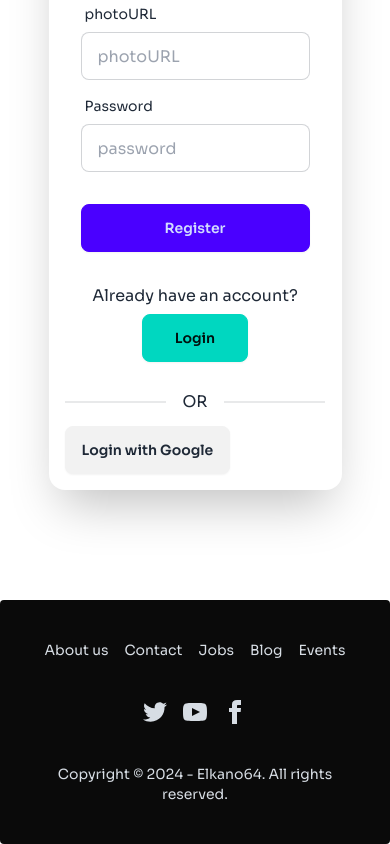
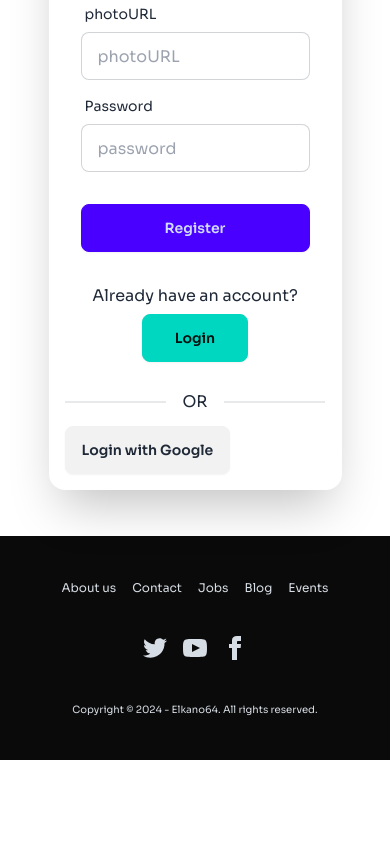
Before and after one commit to Hafiz-Al-Shams/elkano64-client, a React (Vite) app: page /register in a window 390 px wide. Shown: the part 412-1256 px from the top of the page. After the commit the page ends 1172 px from the top, so only its background shows below. Built offline with nearby package versions, Linux system fonts and the light colour scheme; no server answers.

Commit message:
fixed the footer & events section

```diff
--- a/src/components/Events.jsx
+++ b/src/components/Events.jsx
@@ -1,10 +1,24 @@
+import Swal from "sweetalert2";
 
 
 const Events = () => {
+
+
+    const handleEventDetails = () => {
+
+        Swal.fire({
+            title: 'Upcoming!',
+            text: 'Details will come next week..',
+            icon: 'info',
+            confirmButtonText: 'Cool'
+        });
+    }
+
+
     return (
-        <div className="bg-gray-900 text-white pb-20 pt-12 px-6">
+        <div className="bg-gray-900 text-white pb-9 md:pb-12 lg:pb-20 pt-7 md:pt-10 lg:pt-16 px-6">
             <div className="max-w-4xl mx-auto">
-                <h2 className="text-2xl font-semibold text-center mb-8">Upcoming Events</h2>
+                <h2 className="text-2xl lg:text-3xl font-semibold text-center mb-6 lg:mb-8">Upcoming Events</h2>
                 <div className="flex flex-col md:flex-row items-center gap-8 bg-gray-800 p-6 rounded-lg">
                     <div className="flex-1">
                         <p className="text-sm text-pink-400 mb-2">15/03/2025 — 21/03/2025</p>
@@ -12,12 +26,12 @@ const Events = () => {
                         <p className="text-sm text-gray-400 mb-4">
                             Join us for an unforgettable evening celebrating the rich culinary traditions of Europe. Indulge in a specially curated menu featuring French soufflés, Italian risottos, Spanish paellas, and more. Each dish is paired with exquisite wines to complement the flavors, making this a true feast for the senses ...
                         </p>
-                        <button className="btn btn-outline btn-secondary">View Details</button>
+                        <button onClick={handleEventDetails} className="btn btn-outline btn-sm md:btn-md btn-secondary">View Details</button>
                     </div>
                     <div className="w-full md:w-64 flex-shrink-0">
                         <img
-                            src="https://i.ibb.co.com/Wyqhsyk/event.jpg" // Replace this URL with your actual image URL
-                            alt="Napa Valley Grapes"
+                            src="https://i.ibb.co.com/Wyqhsyk/event.jpg"
+                            alt="Napa Valley"
                             className="rounded-lg"
                         />
                     </div>
--- a/src/components/Services.jsx
+++ b/src/components/Services.jsx
@@ -9,10 +9,10 @@ import { RiSecurePaymentLine } from "react-icons/ri";
 const Services = () => {
     return (
         <div>
-            <div>
+            <div className="">
                 <h3 className="text-center font-bold text-xl md:text-2xl lg:text-3xl mt-8 md:mt-11 lg:mt-20 mb-0.5 md:mb-2.5 lg:mb-5 px-2.5">Why Choose Our Restaurant?</h3>
 
-                <div className="grid grid-cols-1 md:grid-cols-2 lg:grid-cols-3 gap-9 md:gap-12 lg:gap-16 bg-white pt-8 lg:pb-6 mb-10 lg:mb-16 px-4 md:px-12">
+                <div className="grid grid-cols-1 md:grid-cols-2 lg:grid-cols-3 gap-9 md:gap-12 lg:gap-16 pt-8 bg-white lg:pb-6 mb-10 lg:mb-16 px-4 md:px-12">
                     <div className="flex flex-col items-center space-y-2">
                         <h3 className="md:text-lg lg:text-xl font-semibold lg:pb-2">Fast & Fresh Delivery</h3>
                         <div className="text-4xl text-orange-600">
--- a/src/pages/shared/Footer.jsx
+++ b/src/pages/shared/Footer.jsx
@@ -1,13 +1,13 @@
 
 const Footer = () => {
     return (
-        <footer className="footer footer-center rounded p-10 bg-neutral-950 text-neutral-content mt-16">
+        <footer className="footer footer-center pt-11 lg:pt-14 pb-10 px-10 bg-neutral-950 text-neutral-content">
             <nav className="grid grid-flow-col gap-4">
-                <a className="link link-hover">About us</a>
-                <a className="link link-hover">Contact</a>
-                <a className="link link-hover">Jobs</a>
-                <a className="link link-hover">Blog</a>
-                <a className="link link-hover">Events</a>
+                <a className="link link-hover text-xs md:text-base">About us</a>
+                <a className="link link-hover text-xs md:text-base">Contact</a>
+                <a className="link link-hover text-xs md:text-base">Jobs</a>
+                <a className="link link-hover text-xs md:text-base">Blog</a>
+                <a className="link link-hover text-xs md:text-base">Events</a>
             </nav>
             <nav>
                 <div className="grid grid-flow-col gap-4">
@@ -47,7 +47,7 @@ const Footer = () => {
                 </div>
             </nav>
             <aside>
-                <p>Copyright © {new Date().getFullYear()} - Elkano64. All rights reserved.</p>
+                <p className="text-[10px] md:text-xs lg:text-sm">Copyright © {new Date().getFullYear()} - Elkano64. All rights reserved.</p>
             </aside>
         </footer>
     );
```
